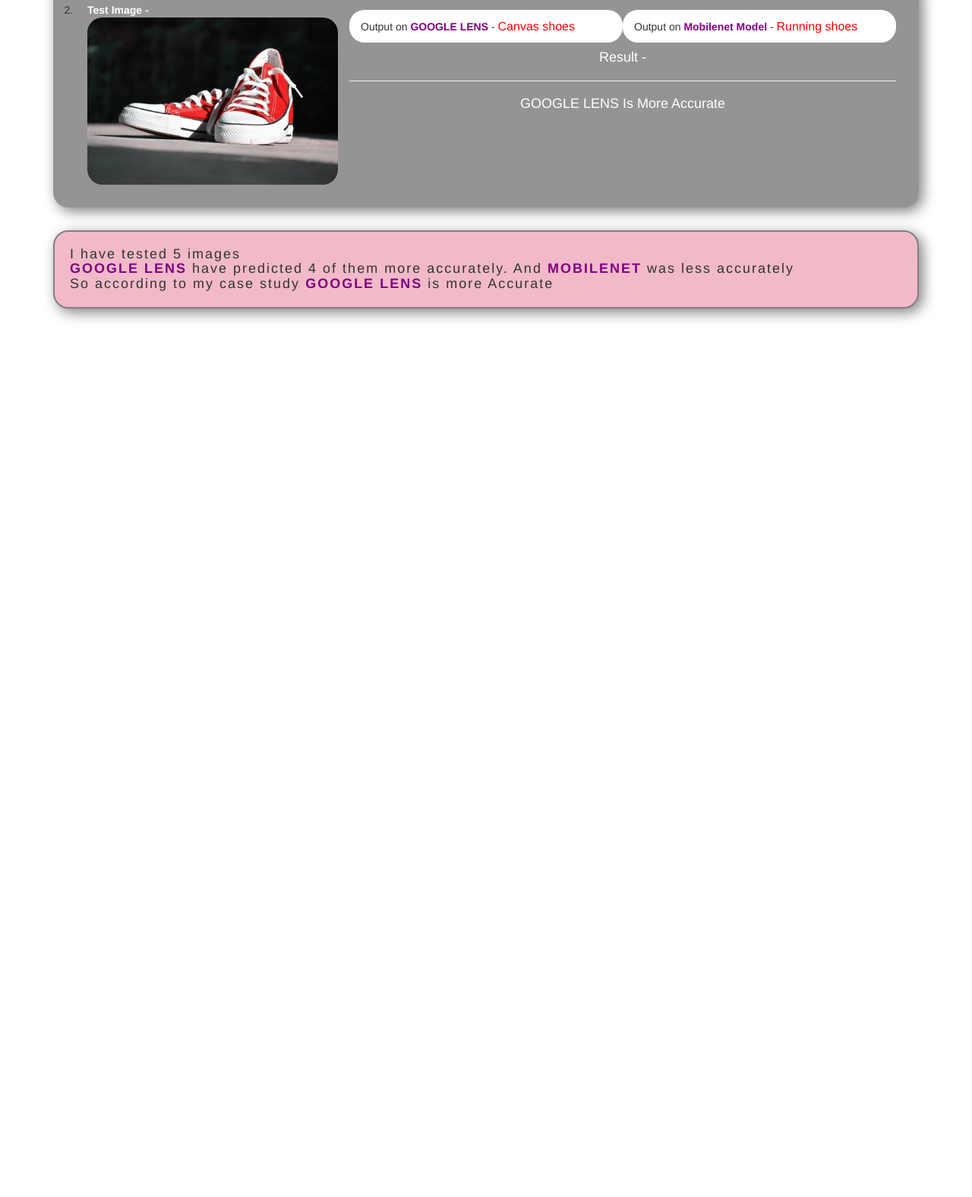
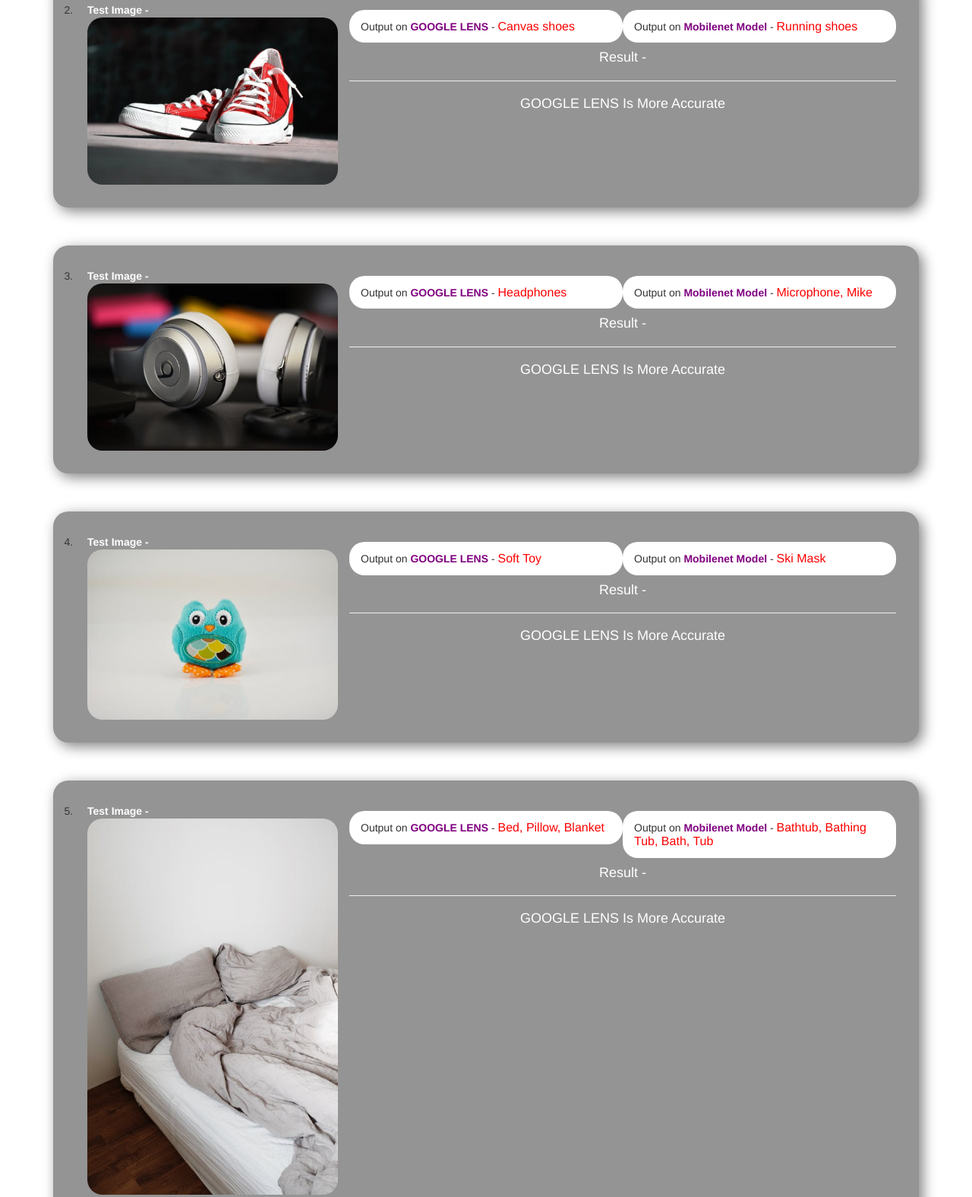
Before and after one commit to renushri2010/case-study, a plain HTML site: page index.html in a window 1280 px wide. Shown: the part 1035-2610 px from the top of the page at 76% size. Before the commit the page ends 1491 px from the top, so only its background shows below. Drawn offline with nearby package versions, Linux system fonts and the light colour scheme; a web font is replaced by a local one.

Commit message:
Add files via upload

```diff
--- a/index.html
+++ b/index.html
@@ -69,6 +69,72 @@
 
                 <br>
 
+                <div class="bob col-xs-12">
+
+                    <li class="col-sm-4 col-xs-12">
+                        <b style="color: white;">Test Image - </b><img src="hp.jpeg" class="img-responsive">
+                    </li>
+                    <h5 class="col-sm-4 col-xs-12" >Output on <b>GOOGLE LENS</b> -
+                        <span>Headphones</span>
+                    </h5>
+                    <h5 class="col-sm-4 col-xs-12">Output on <b>Mobilenet Model </b> -
+                        <span>Microphone, Mike</span>
+                    </h5>
+
+                    <div class="bob3" class="col-xs-12">
+                        <h4>Result - </h4>
+                        <hr>
+                        <h4>GOOGLE LENS Is More Accurate</h4>
+                    </div>
+
+                </div>
+
+                <br>
+
+                <div class="bob col-xs-12">
+
+                    <li class="col-sm-4 col-xs-12">
+                        <b style="color: white;">Test Image - </b><img src="t.jpeg" class="img-responsive">
+                    </li>
+                    <h5 class="col-sm-4 col-xs-12" >Output on <b>GOOGLE LENS</b> -
+                        <span>Soft Toy</span>
+                    </h5>
+                    <h5 class="col-sm-4 col-xs-12">Output on <b>Mobilenet Model </b> -
+                        <span>Ski Mask</span>
+                    </h5>
+
+                    <div class="bob3" class="col-xs-12">
+                        <h4>Result - </h4>
+                        <hr>
+                        <h4>GOOGLE LENS Is More Accurate</h4>
+                    </div>
+
+                </div>
+
+                <br>
+
+                <div class="bob col-xs-12">
+
+                    <li class="col-sm-4 col-xs-12">
+                        <b style="color: white;">Test Image - </b><img src="bed.jpeg" class="img-responsive">
+                    </li>
+                    <h5 class="col-sm-4 col-xs-12" >Output on <b>GOOGLE LENS</b> -
+                        <span>Bed, Pillow, Blanket</span>
+                    </h5>
+                    <h5 class="col-sm-4 col-xs-12">Output on <b>Mobilenet Model </b> -
+                        <span>Bathtub, Bathing Tub, Bath, Tub</span>
+                    </h5>
+
+                    <div class="bob3" class="col-xs-12">
+                        <h4>Result - </h4>
+                        <hr>
+                        <h4>GOOGLE LENS Is More Accurate</h4>
+                    </div>
+
+                </div>
+
+                <br>
+
             </ol>
             <br><br>
                 <h4 class="col-xs-12 result">
@@ -79,7 +145,7 @@
             <br><br>
 
                 <div class="copy_right_footer">
-                  Developed by - WhitehatJr Team
+                  Developed by - Renushri
                 </div>
 
     </body>
```
